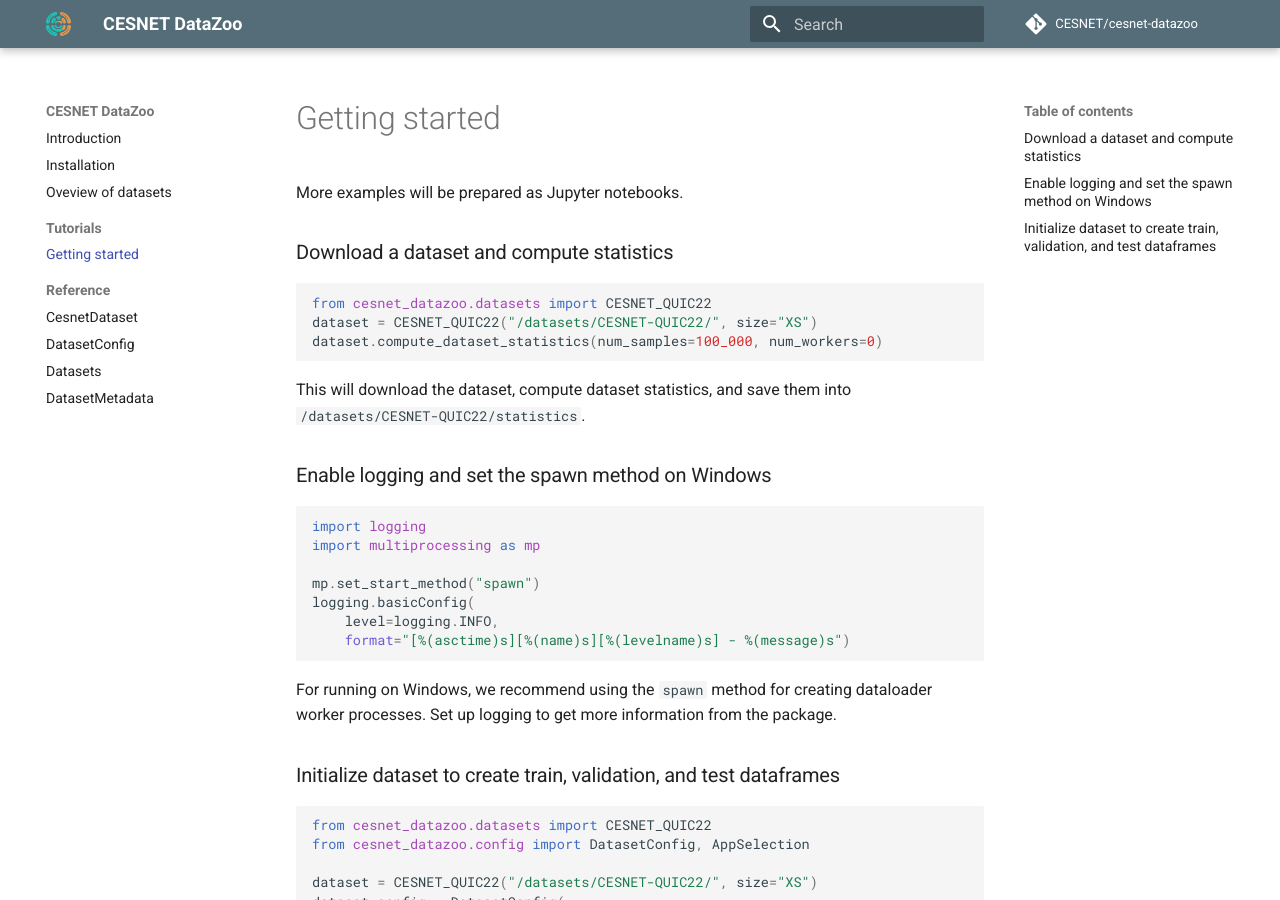
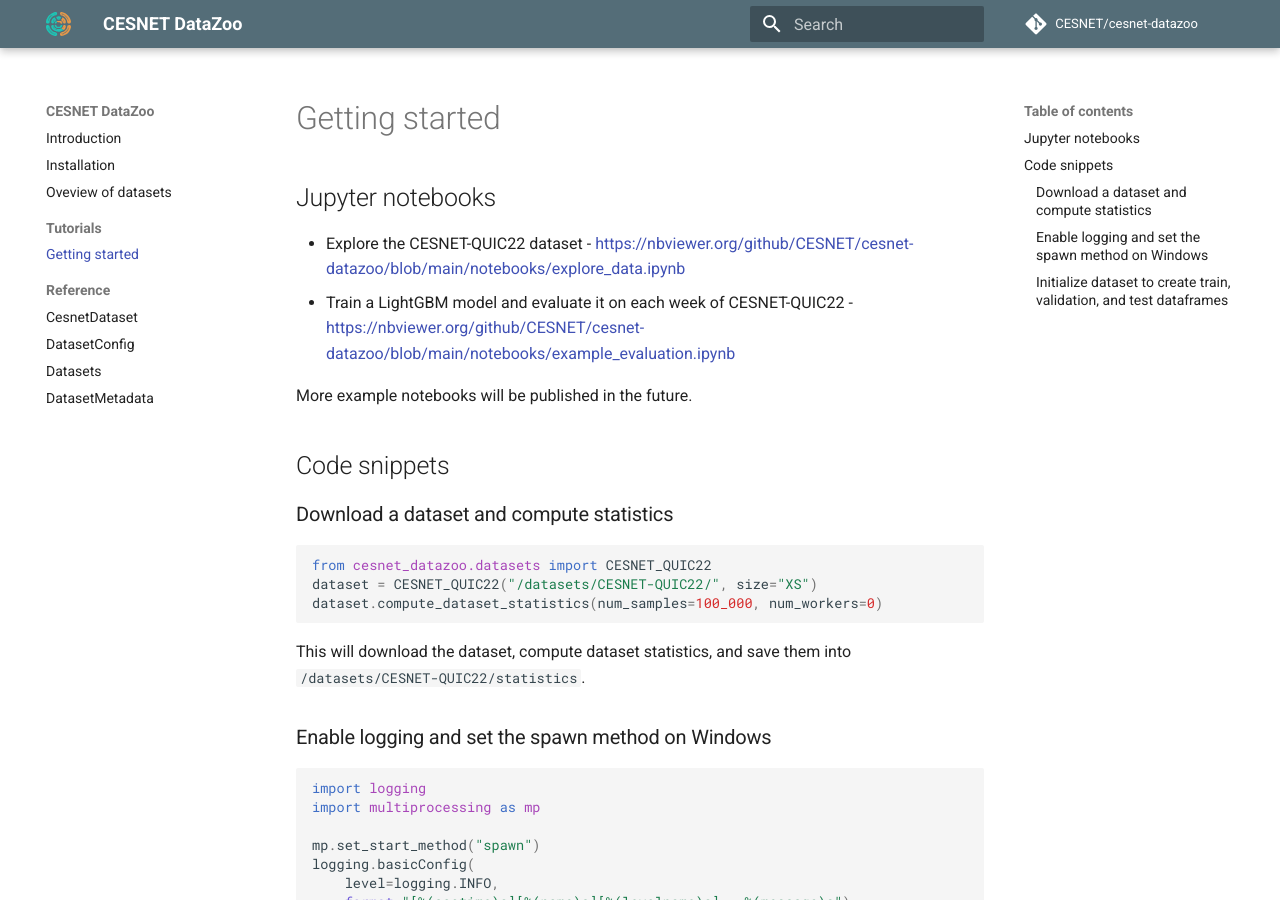
Before and after one commit to CESNET/cesnet-datazoo, an MkDocs documentation site: the page built from docs/getting_started.md, in a window 1280 px wide and 900 px high. Built offline with MkDocs 1.6.1 and Material for MkDocs 9.7.7, drawn with Linux system fonts in a browser that asks for light colours; comment, search, counter and statistics services are not loaded.

Commit message:
Add notebooks to documentation and update version

````diff
--- a/docs/getting_started.md
+++ b/docs/getting_started.md
@@ -1,5 +1,13 @@
 # Getting started
-More examples will be prepared as Jupyter notebooks.
+
+## Jupyter notebooks
+
+* Explore the CESNET-QUIC22 dataset - [https://nbviewer.org/github/CESNET/cesnet-datazoo/blob/main/notebooks/explore_data.ipynb](https://nbviewer.org/github/CESNET/cesnet-datazoo/blob/main/notebooks/explore_data.ipynb)
+* Train a LightGBM model and evaluate it on each week of CESNET-QUIC22 - [https://nbviewer.org/github/CESNET/cesnet-datazoo/blob/main/notebooks/example_evaluation.ipynb](https://nbviewer.org/github/CESNET/cesnet-datazoo/blob/main/notebooks/example_evaluation.ipynb)
+
+More example notebooks will be published in the future.
+
+## Code snippets
 
 ### Download a dataset and compute statistics
 ```python
--- a/pyproject.toml
+++ b/pyproject.toml
@@ -4,7 +4,7 @@ build-backend = "setuptools.build_meta"
 
 [project]
 name = "cesnet-datazoo"
-version = "0.0.4"
+version = "0.0.5"
 authors = [
   {name = "Jan Luxemburk", email = "luxemburk@cesnet.cz"},
   {name = "Karel Hynek", email = "hynekkar@cesnet.cz"},
````
Also changed, not shown: README.md (+10 -10 lines).
